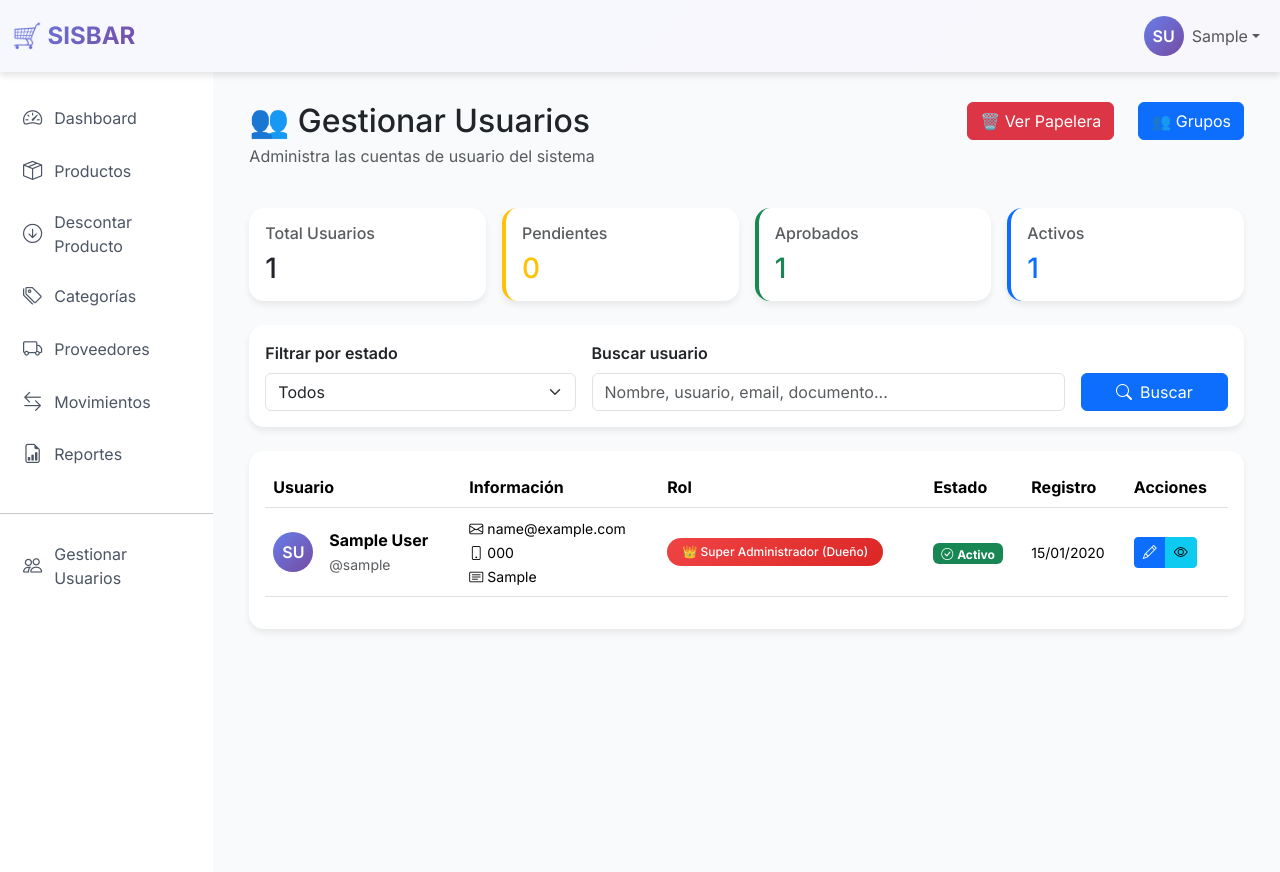
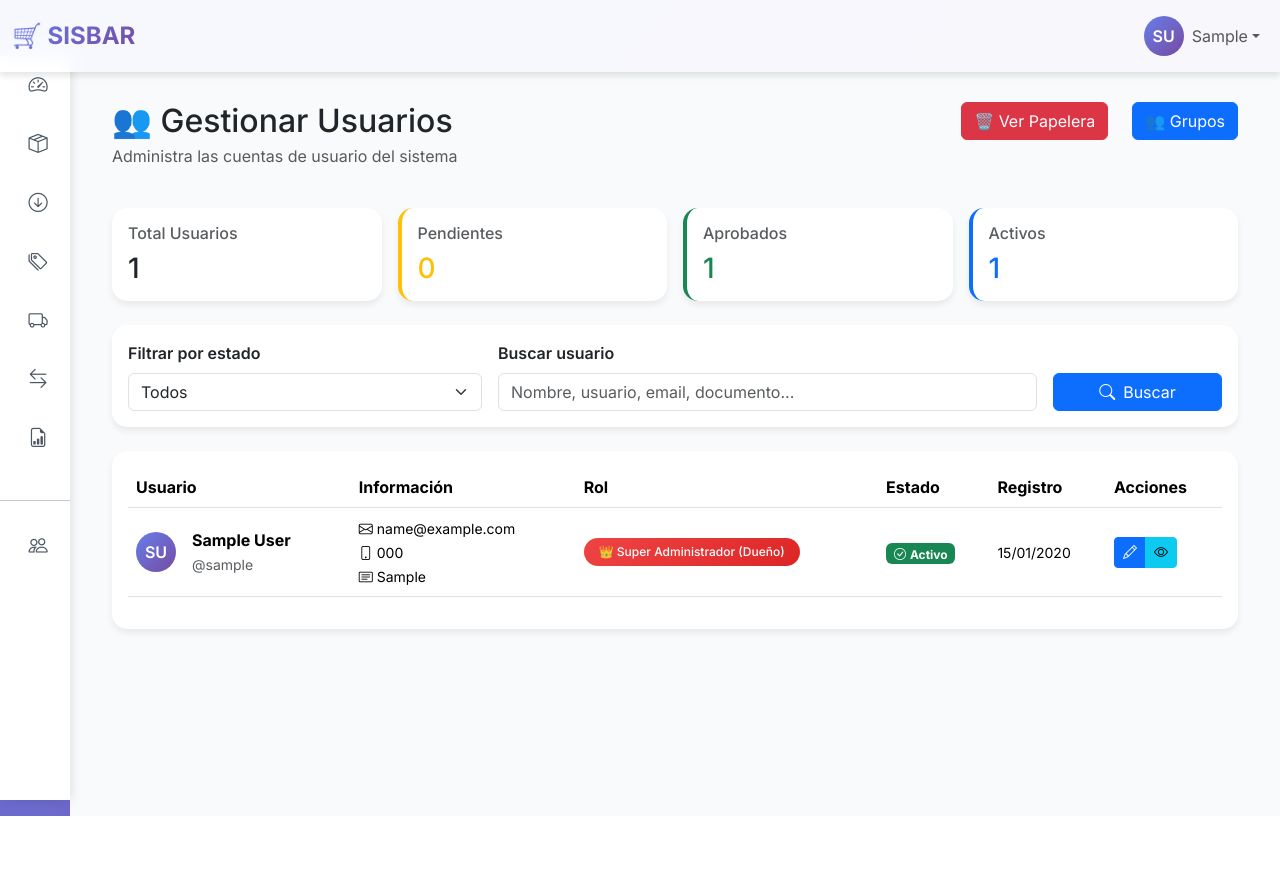
Before and after one commit to sisbaroficial-stack/sisbar, a Django app: page /usuarios/gestionar/ in a window 1280 px wide. After the commit the page ends 816 px from the top, so only its background shows below. Run offline with Django 5.2, Linux system fonts and the light colour scheme; a user stored in the database is signed in; tables that the repository leaves empty hold one stand-in row (values such as "Sample post").

Commit message:
Descripción del cambio

```diff
--- a/templates/base.html
+++ b/templates/base.html
@@ -56,23 +56,63 @@
         }
 
                 /* Sidebar */
+        /* ========== SIDEBAR COLAPSABLE BARRA LATERAL IZQUIERDA ========== */
         .sidebar {
-            min-height: 100vh;
+            position: fixed;
+            left: 0;
+            top: 56px; /* Altura del navbar */
+            height: calc(100vh - 56px);
+            width: 70px; /* Colapsado */
             background: white;
             box-shadow: 2px 0 10px rgba(0, 0, 0, 0.1);
-            padding: 20px 0;
+            transition: width 0.3s ease;
+            z-index: 999;
+            overflow: hidden;
+            padding: 0;
+        }
+
+        .sidebar:hover {
+            width: 260px; /* Expandido */
+        }
+
+        .sidebar .position-sticky {
+            height: 100%;
+            overflow-y: auto;
+            overflow-x: hidden;
+        }
+
+        /* Ocultar scrollbar */
+        .sidebar .position-sticky::-webkit-scrollbar {
+            width: 0;
         }
 
         .sidebar-link {
             display: flex;
             align-items: center;
-            padding: 12px 20px;
+            padding: 15px 15px;
             color: #4b5563;
             text-decoration: none;
             transition: all 0.3s ease;
             border-left: 3px solid transparent;
+            white-space: nowrap;
+            overflow: hidden;
         }
 
+        .sidebar-link i {
+            min-width: 40px;
+            font-size: 1.3rem;
+            text-align: center;
+            margin-right: 15px;
+        }
+
+        .sidebar-link span {
+            opacity: 0;
+            transition: opacity 0.3s ease;
+        }
+
+        .sidebar:hover .sidebar-link span {
+            opacity: 1;
+        }
         .sidebar-link:hover,
         .sidebar-link.active {
             background: linear-gradient(90deg, rgba(102, 126, 234, 0.1) 0%, transparent 100%);
@@ -87,9 +127,13 @@
 
         /* Main content */
         .main-content {
+            margin-left: 70px; /* Mismo ancho que sidebar colapsado */
             padding: 30px;
             background: var(--light-color);
-            min-height: 100vh;
+            min-height: calc(100vh - 56px);
+            transition: margin-left 0.3s ease;
+            width: calc(100% - 70px);
+
         }
 
         /* Cards */
@@ -180,15 +224,22 @@
 /* Responsive */
 @media (max-width: 768px) {
     .sidebar {
-                position: fixed;
         left: -100%;
         width: 250px;
-                z-index: 1000;
-                transition: left 0.3s ease;
     }
 
     .sidebar.show {
         left: 0;
+    }
+
+    .main-content {
+        margin-left: 0 !important;
+    }
+}
+
+@media (min-width: 769px) {
+    .main-content {
+        margin-left: 70px !important;
     }
 }
 
@@ -206,6 +257,10 @@
         body.modo-oscuro .sidebar {
             background: #1a1a2e;
             color: #e4e4e4;
+        }
+
+        body.modo-oscuro .sidebar:hover {
+            box-shadow: 2px 0 20px rgba(102, 126, 234, 0.3);
         }
 
         body.modo-oscuro .sidebar-link {
@@ -444,15 +499,15 @@
 
     <div class="container-fluid">
         <div class="row">
-            <!-- Sidebar -->
-            <nav class="col-md-3 col-lg-2 d-md-block sidebar">
+    <!-- SIDEBAR BARRA IZQUIERDA QUEDA OCULTA -->
+    <nav class="sidebar">
         <div class="position-sticky">
             <ul class="nav flex-column">
                 <li class="nav-item">
                     <a class="sidebar-link {% if request.resolver_match.url_name == 'home' %}active{% endif %}"
                     href="{% url 'dashboard:home' %}">
                         <i class="bi bi-speedometer2"></i>
-                                Dashboard
+                        <span>Dashboard</span>
                     </a>
                 </li>
 
@@ -462,7 +517,7 @@
                     <a class="sidebar-link {% if request.resolver_match.url_name == 'listar_productos' %}active{% endif %}"
                         href="{% url 'inventario:listar_productos' %}">
                         <i class="bi bi-box-seam"></i>
-                                Productos
+                        <span>Productos</span>
                     </a>
                 </li>
 
@@ -470,16 +525,17 @@
                     <a class="sidebar-link {% if request.resolver_match.url_name == 'descontar_producto' %}active{% endif %}"
                     href="{% url 'inventario:descontar_producto' %}">
                         <i class="bi bi-arrow-down-circle"></i>
-                                Descontar Producto
+                        <span>Descontar Producto</span>
                     </a>
                 </li>
                 {% endif %}
+
                 {% if user.puede_aprobar %}
                 <li class="nav-item">
                     <a class="sidebar-link {% if request.resolver_match.app_name == 'categorias' %}active{% endif %}"
                     href="{% url 'categorias:listar' %}">
                         <i class="bi bi-tags"></i>
-                                Categorías
+                        <span>Categorías</span>
                     </a>
                 </li>
 
@@ -487,7 +543,7 @@
                     <a class="sidebar-link {% if request.resolver_match.app_name == 'proveedores' %}active{% endif %}"
                     href="{% url 'proveedores:listar' %}">
                         <i class="bi bi-truck"></i>
-                                Proveedores
+                        <span>Proveedores</span>
                     </a>
                 </li>
                 {% endif %}
@@ -496,7 +552,7 @@
                     <a class="sidebar-link {% if request.resolver_match.app_name == 'movimientos' %}active{% endif %}"
                     href="{% url 'movimientos:listar' %}">
                         <i class="bi bi-arrow-left-right"></i>
-                                Movimientos
+                        <span>Movimientos</span>
                     </a>
                 </li>
 
@@ -505,11 +561,10 @@
                     <a class="sidebar-link {% if request.resolver_match.app_name == 'reportes' %}active{% endif %}"
                     href="{% url 'reportes:home' %}">
                         <i class="bi bi-file-earmark-bar-graph"></i>
-                                Reportes
+                        <span>Reportes</span>
                     </a>
                 </li>
                 {% endif %}
-
 
                 <li class="nav-item mt-3">
                     <hr>
@@ -520,7 +575,7 @@
                 <li class="nav-item">
                     <a class="sidebar-link" href="{% url 'usuarios:gestionar_usuarios' %}">
                         <i class="bi bi-people"></i>
-                                Gestionar Usuarios
+                        <span>Gestionar Usuarios</span>
                     </a>
                 </li>
                 {% endif %}
@@ -528,8 +583,9 @@
         </div>
     </nav>
 
+
             <!-- Main content -->
-            <main class="col-md-9 ms-sm-auto col-lg-10 px-md-4 main-content">
+            <main class="main-content">
                 <!-- Mensajes del sistema -->
                 {% if messages %}
                     {% for message in messages %}
--- a/templates/usuarios/editar_usuario_completo.html
+++ b/templates/usuarios/editar_usuario_completo.html
@@ -197,11 +197,13 @@
                 </div>
                 <div class="card-body">
                     <div class="d-grid gap-2">
+                        {% if user.rol == 'SUPER_ADMIN' %}
                         <a href="{% url 'usuarios:resetear_password' usuario_editar.id %}"
                            class="btn btn-warning">
                             <i class="bi bi-key me-2"></i>
                             Resetear Contraseña
                         </a>
+                        {% endif %}
 
                         {% if usuario_editar != user %}
                         <a href="{% url 'usuarios:eliminar_usuario' usuario_editar.id %}"
--- a/templates/usuarios/gestionar_usuarios.html
+++ b/templates/usuarios/gestionar_usuarios.html
@@ -174,7 +174,7 @@
                                             </a>
                                         {% endif %}
 
-                                        {% if usuario != user %}
+                                        {% if usuario != user and usuario.rol != 'SUPER_ADMIN' %}
                                             <a href="{% url 'usuarios:toggle_usuario' usuario.id %}"
                                             class="btn btn-{% if usuario.is_active %}warning{% else %}info{% endif %}"
                                             title="{% if usuario.is_active %}Desactivar{% else %}Activar{% endif %}">
@@ -182,14 +182,14 @@
                                             </a>
                                         {% endif %}
 
-                                        <!-- 🚀 BOTÓN NUEVO: EDITAR USUARIO -->
+                                        <!--  BOTÓN NUEVO: EDITAR USUARIO -->
                                         <a href="{% url 'usuarios:editar_usuario_completo' usuario.id %}"
                                         class="btn btn-primary" title="Editar usuario">
                                             <i class="bi bi-pencil"></i>
                                         </a>
 
                                         <!-- Ver detalles en admin -->
-                                        <!-- 👁️ NUEVO BOTÓN: VER DETALLES PERSONALIZADO -->
+                                        <!--  NUEVO BOTÓN: VER DETALLES PERSONALIZADO -->
                                         <a href="{% url 'usuarios:detalle_usuario' usuario.id %}"
                                         class="btn btn-info" title="Ver detalles">
                                             <i class="bi bi-eye"></i>
--- a/templates/usuarios/registro.html
+++ b/templates/usuarios/registro.html
@@ -89,6 +89,8 @@
                                 </div>
                             {% endif %}
                         </div>
+
+
 
                         <!-- Teléfono -->
                         <div class="col-md-6 mb-3">
--- a/usuarios/views.py
+++ b/usuarios/views.py
@@ -365,6 +365,9 @@ def toggle_usuario_view(request, usuario_id):
 def editar_usuario_completo_view(request, usuario_id):
     usuario_editar = get_object_or_404(Usuario, id=usuario_id)
 
+
+
+
     if request.method == 'POST':
         usuario_editar.first_name = request.POST.get('first_name')
         usuario_editar.last_name = request.POST.get('last_name')
@@ -374,6 +377,14 @@ def editar_usuario_completo_view(request, usuario_id):
 
 
         nuevo_documento = request.POST.get('documento', '').strip()
+
+
+            #  para que andie pueda editar a el dueño
+    if usuario_editar.rol == 'SUPER_ADMIN' and usuario_editar != request.user:
+        messages.error(request, '🔒 No puedes editar al Super Administrador.')
+        return redirect('usuarios:gestionar_usuarios')
+    if request.method == 'POST':
+        # ... resto del código sin cambios
 
         if Usuario.objects.exclude(id=usuario_editar.id).filter(documento=nuevo_documento).exists():
             messages.error(request, "❌ Ya existe un usuario con ese número de documento.")
@@ -389,7 +400,7 @@ def editar_usuario_completo_view(request, usuario_id):
         else:
             usuario_editar.aprobado = request.POST.get('aprobado') == 'on'
 
-        # ⭐ NUEVO: Asignar grupos
+        #  NUEVO: Asignar grupos
         grupos_ids = request.POST.getlist('grupos')
         usuario_editar.groups.set(grupos_ids)
 
```
Also changed, not shown: reportes/views.py (+30 -17 lines). Lines whose indentation alone changed are shown as unchanged.
